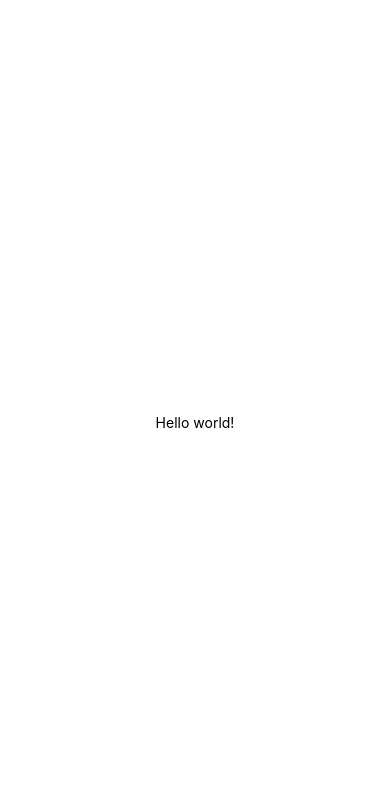
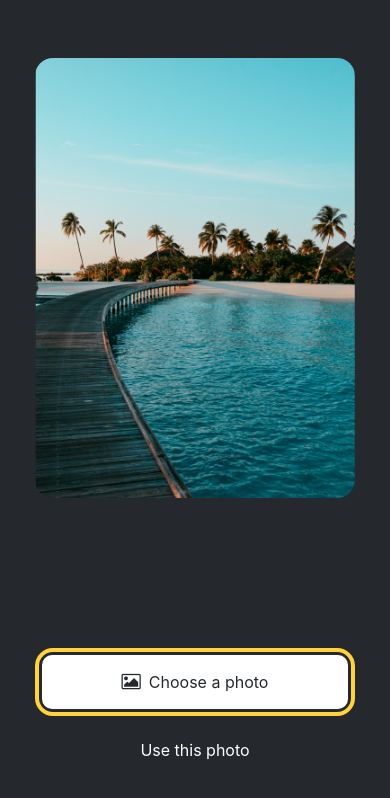
Before and after one commit to stanleyoos/expo-react-native, a React Native app: screen / in a window 390 px wide. Shown: the top 798 px of the page. Built offline with nearby package versions, Linux system fonts and the light colour scheme.

Commit message:
Added the functionality to pick an image

```diff
--- a/App.js
+++ b/App.js
@@ -1,10 +1,43 @@
 import { StatusBar } from "expo-status-bar"
-import { StyleSheet, Text, View } from "react-native"
+import { StyleSheet, Text, View, Image } from "react-native"
+import * as ImagePicker from "expo-image-picker"
+import { useState } from "react"
+
+import ImageViewer from "./components/ImageViewer"
+import Button from "./components/Button"
+
+const PlaceholderImage = require("./assets/images/background-image.png")
 
 export default function App() {
+  const [selectedImage, setSelectedImage] = useState(null)
+  const pickImageAsync = async () => {
+    let result = await ImagePicker.launchImageLibraryAsync({
+      allowsEditing: true,
+      quality: 1,
+    })
+
+    if (!result.canceled) {
+      setSelectedImage(result.assets[0].uri)
+    } else {
+      alert("You did not select any image.")
+    }
+  }
   return (
     <View style={styles.container}>
-      <Text>Hello world!</Text>
+      <View style={styles.imageContainer}>
+        <ImageViewer
+          placeholderImageSource={PlaceholderImage}
+          selectedImage={selectedImage}
+        />
+      </View>
+      <View style={styles.footerContainer}>
+        <Button
+          theme="primary"
+          label="Choose a photo"
+          onPress={pickImageAsync}
+        />
+        <Button label="Use this photo" />
+      </View>
       <StatusBar style="auto" />
     </View>
   )
@@ -13,8 +46,20 @@
 const styles = StyleSheet.create({
   container: {
     flex: 1,
-    backgroundColor: "#fff",
+    backgroundColor: "#25292e",
     alignItems: "center",
-    justifyContent: "center",
+  },
+  imageContainer: {
+    flex: 1,
+    paddingTop: 58,
+  },
+  image: {
+    width: 320,
+    height: 440,
+    borderRadius: 18,
+  },
+  footerContainer: {
+    flex: 1 / 3,
+    alignItems: "center",
   },
 })
--- /dev/null
+++ b/components/Button.js
@@ -0,0 +1,67 @@
+import { StyleSheet, View, Pressable, Text } from "react-native"
+import FontAwesome from "@expo/vector-icons/FontAwesome"
+
+export default function Button({ label, theme, onPress }) {
+  if (theme === "primary") {
+    return (
+      <View
+        style={[
+          styles.buttonContainer,
+          { borderWidth: 4, borderColor: "#ffd33d", borderRadius: 18 },
+        ]}
+      >
+        <Pressable
+          style={[styles.button, { backgroundColor: "#fff" }]}
+          onPress={onPress}
+        >
+          <FontAwesome
+            name="picture-o"
+            size={18}
+            color="#25292e"
+            style={styles.buttonIcon}
+          />
+          <Text style={[styles.buttonLabel, { color: "#25292e" }]}>
+            {label}
+          </Text>
+        </Pressable>
+      </View>
+    )
+  }
+
+  return (
+    <View style={styles.buttonContainer}>
+      <Pressable
+        style={styles.button}
+        onPress={() => alert("You pressed a button.")}
+      >
+        <Text style={styles.buttonLabel}>{label}</Text>
+      </Pressable>
+    </View>
+  )
+}
+
+const styles = StyleSheet.create({
+  buttonContainer: {
+    width: 320,
+    height: 68,
+    marginHorizontal: 20,
+    alignItems: "center",
+    justifyContent: "center",
+    padding: 3,
+  },
+  button: {
+    borderRadius: 10,
+    width: "100%",
+    height: "100%",
+    alignItems: "center",
+    justifyContent: "center",
+    flexDirection: "row",
+  },
+  buttonIcon: {
+    paddingRight: 8,
+  },
+  buttonLabel: {
+    color: "#fff",
+    fontSize: 16,
+  },
+})
--- /dev/null
+++ b/components/ImageViewer.js
@@ -0,0 +1,16 @@
+import { StyleSheet, Image } from "react-native"
+
+export default function ImageViewer({ placeholderImageSource, selectedImage }) {
+  const imageSource = selectedImage
+    ? { uri: selectedImage }
+    : placeholderImageSource
+  return <Image source={imageSource} style={styles.image} />
+}
+
+const styles = StyleSheet.create({
+  image: {
+    width: 320,
+    height: 440,
+    borderRadius: 18,
+  },
+})
--- a/package.json
+++ b/package.json
@@ -15,7 +15,9 @@
     "react-native": "0.72.6",
     "react-dom": "18.2.0",
     "react-native-web": "~0.19.6",
-    "@expo/webpack-config": "^19.0.0"
+    "@expo/webpack-config": "^19.0.0",
+    "@expo/vector-icons": "^13.0.0",
+    "expo-image-picker": "~14.3.2"
   },
   "devDependencies": {
     "@babel/core": "^7.20.0"
```
Also changed, not shown: 1 other file (tests, documents, lock files or other folders).
